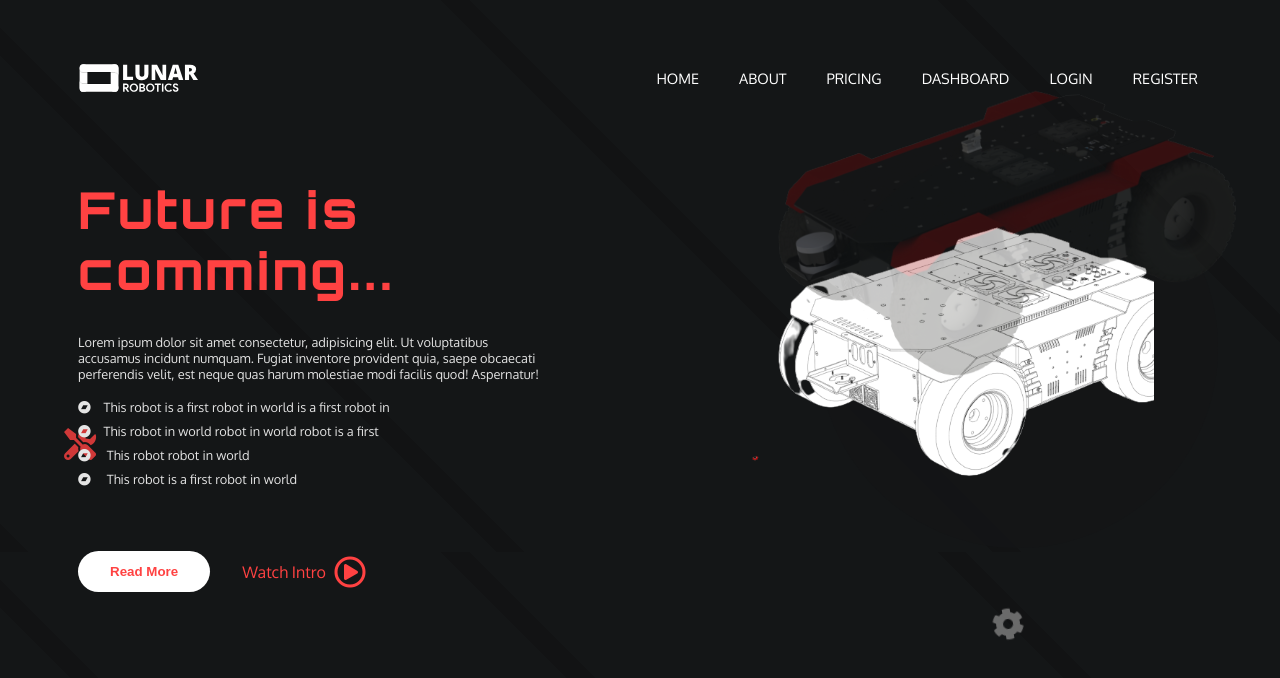
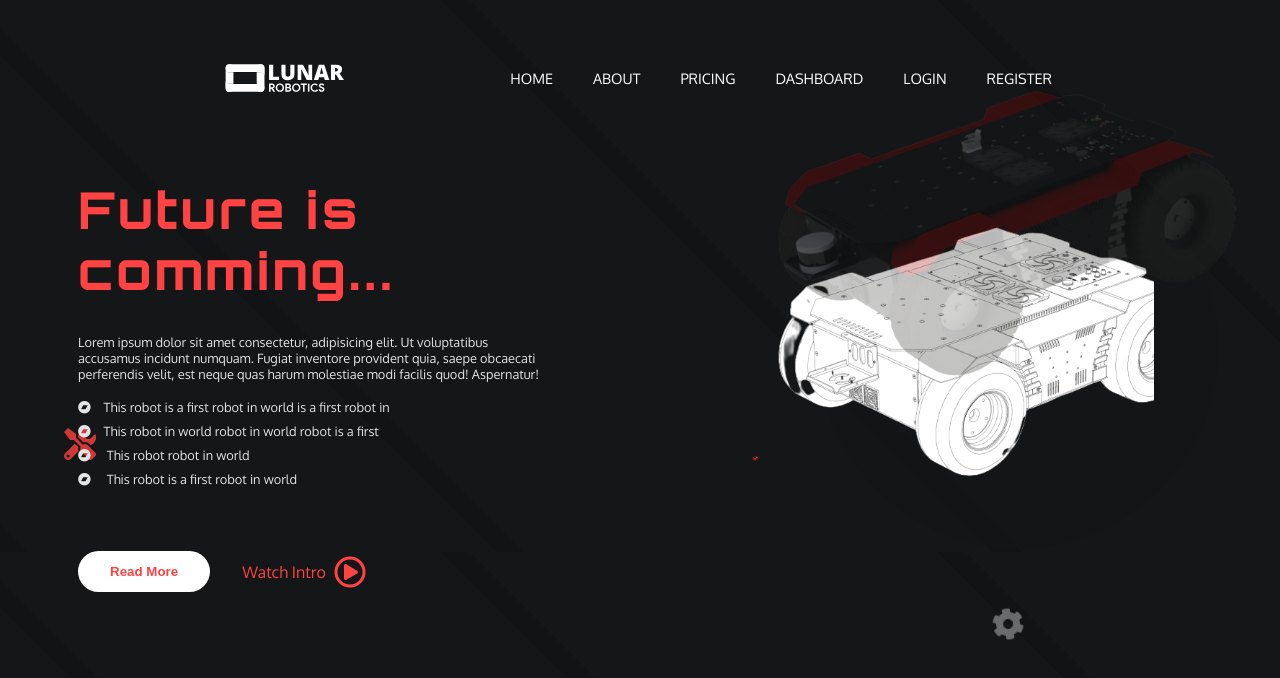
Before and after one commit to EngyMohamed-96/MimoCodes, a plain HTML site: page index.html in a window 1280 px wide. Shown: the top 678 px of the page. Drawn offline with nearby package versions, Linux system fonts and the light colour scheme.

Commit message:
changes of navbar

```diff
--- a/scss/components/_navbar.scss
+++ b/scss/components/_navbar.scss
@@ -1,7 +1,4 @@
-nav{
-
-
-
+nav {
     .nav-area {
         display: flex;
         justify-content: center;
@@ -9,9 +6,8 @@ nav{
     }
 
     .flex-container {
-
         display: flex;
-        justify-content: space-between;
+        justify-content: space-evenly;
         align-items: center;
         margin-bottom: 20px;
     }
@@ -25,6 +21,7 @@ nav{
         padding: 0;
 
     }
+
     .nav-area li {
         display: inline-block;
         padding: 0 20px;
@@ -32,11 +29,12 @@ nav{
         position: relative;
         transition: all 0.3s ease-in-out;
 
-        @media screen and (max-width:768px){
+        @media screen and (max-width:768px) {
             padding: 0 4px;
 
         }
-        &::after{
+
+        &::after {
             position: absolute;
             content: '';
             right: 0;
@@ -46,23 +44,25 @@ nav{
             background-color: #ff4242;
             transition: all 0.3s ease-in-out;
         }
-        &:hover::after
-        {
+
+        &:hover::after {
             height: 100%;
 
 
         }
     }
 
-    .nav-area li:last-child::after{
+    .nav-area li:last-child::after {
         opacity: 0;
     }
+
     .nav-area li a {
         text-decoration: none;
         text-transform: uppercase;
         color: #fff;
         font-size: 0.9rem;
-        @media screen and (max-width:991px){
+
+        @media screen and (max-width:991px) {
             font-size: 0.8rem;
 
         }
```
Also changed, not shown: scss/main.css, 1 other file.
